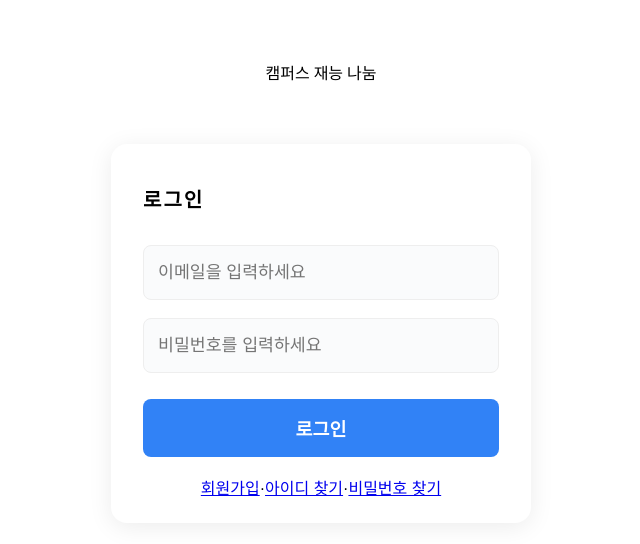
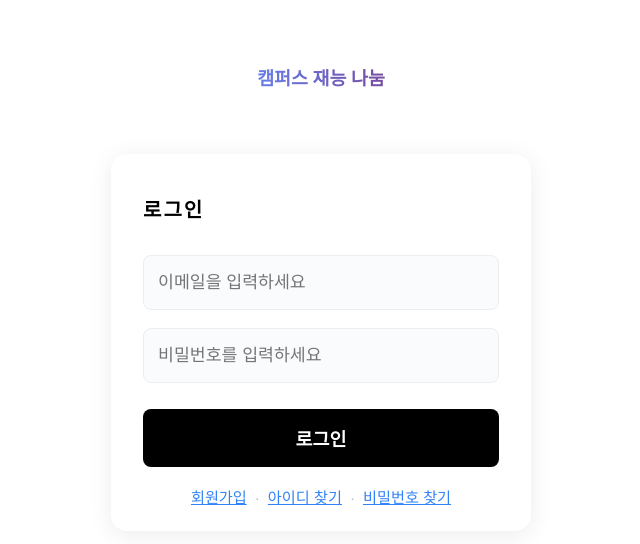
Before and after one commit to K-TJ-125/web-example, a React (Vite) app in the folder frontend/: page /login in a window 1280 px wide. Shown: the top 544 px of the page, without its empty margins (319-959 px from the left). Built offline with nearby package versions, Linux system fonts and the light colour scheme.

Commit message:
메인 페이지 이동 링크 추가 및 수정

```diff
--- a/frontend/src/pages/Login.css
+++ b/frontend/src/pages/Login.css
@@ -195,7 +195,7 @@
 .nexon-login-btn {
     width: 100%;
     padding: 16px 0;
-    background: #3182f6; /* Toss 메인 블루 */
+    background: #000000; /* Toss 메인 블루 */
     color: #fff;
     border: none;
     border-radius: 8px;
@@ -207,7 +207,7 @@
 }
 
 .nexon-login-btn:hover {
-    background: #2563eb; /* 더 진한 Toss 블루 */
+    background: #000000; /* 더 진한 Toss 블루 */
 }
 
 .nexon-links {
@@ -249,3 +249,37 @@
     text-align: center;
     min-width: 240px;
 }
+
+.simple-links {
+    margin-top: 16px;
+    text-align: center;
+    font-size: 0.95rem;
+    color: #888;
+}
+
+.simple-links a {
+    color: #3182f6;
+    text-decoration: underline;
+    margin: 0 4px;
+    font-size: 0.95rem;
+    cursor: pointer;
+}
+
+.simple-links span {
+    color: #bbb;
+    margin: 0 4px;
+}
+
+.main-link {
+    font-size: 1.15rem;
+    cursor: pointer;
+    text-decoration: underline;
+    font-weight: 900;
+    padding: 4px 0;
+    display: inline-block;
+    background: linear-gradient(90deg, #667eea 0%, #764ba2 100%);
+    -webkit-background-clip: text;
+    -webkit-text-fill-color: transparent;
+    background-clip: text;
+    color: transparent;
+}
```
